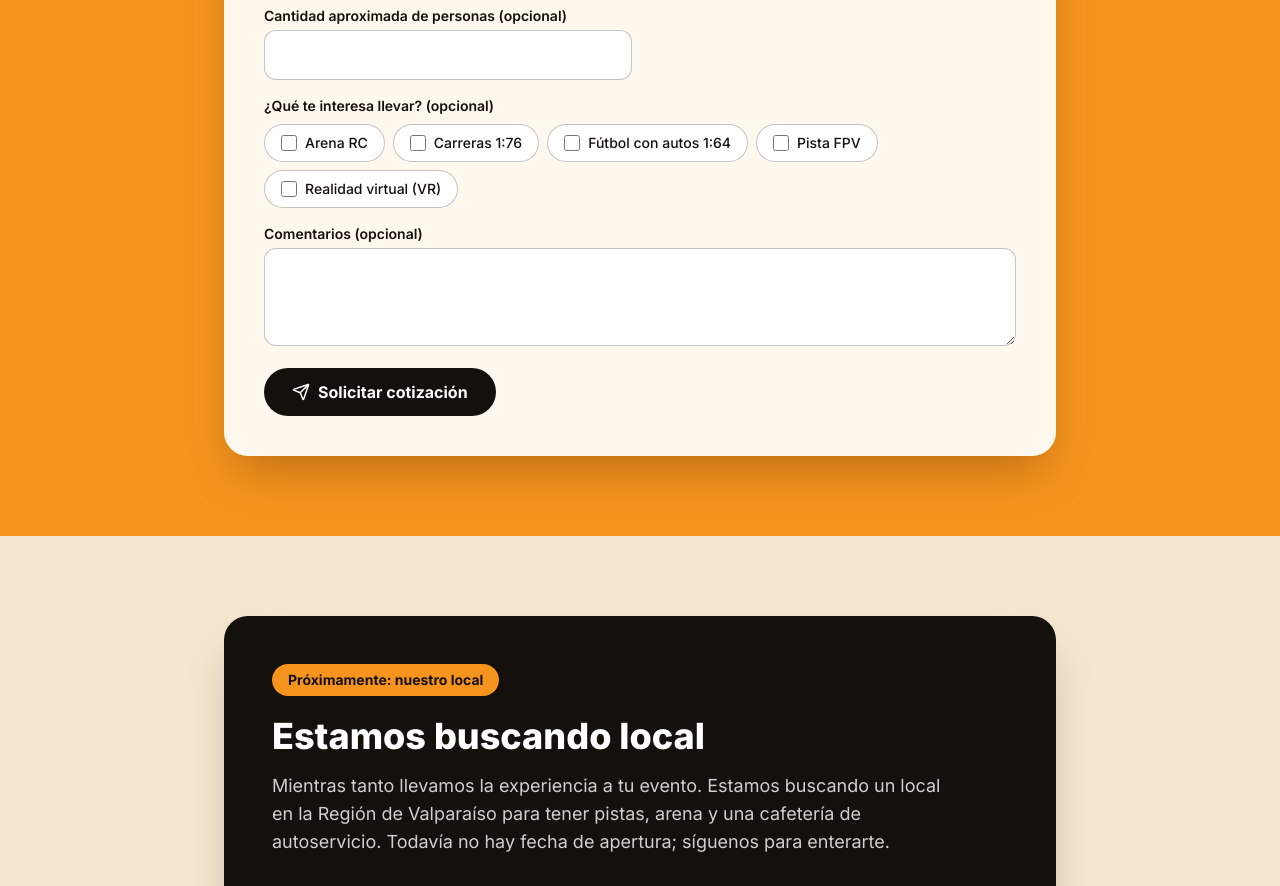
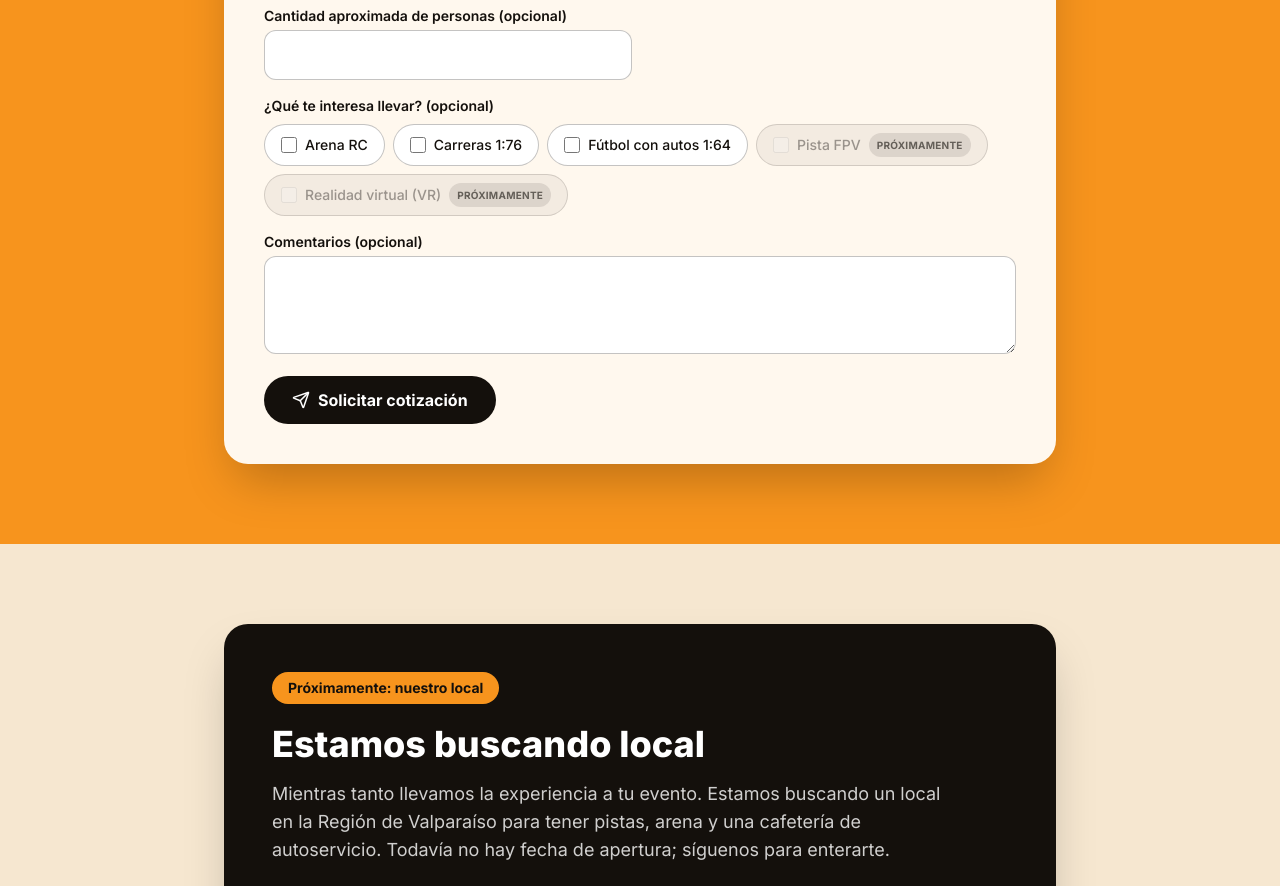
Before and after one commit to alandaf/RC-Arena-Y-Carreras, a React (Vite) app in the folder frontend/: page / in a window 1280 px wide. Shown: the part 4140-5026 px from the top of the page. Built offline with nearby package versions, Linux system fonts and the light colour scheme; no server answers.

Commit message:
Deshabilita opciones de FPV y VR en formulario de cotización como próximamente

```diff
--- a/frontend/src/components/QuoteForm.jsx
+++ b/frontend/src/components/QuoteForm.jsx
@@ -17,11 +17,11 @@ const EVENT_TYPES = [
 ];
 
 const INTERESTS = [
-  'Arena RC',
-  'Carreras 1:76',
-  'Fútbol con autos 1:64',
-  'Pista FPV',
-  'Realidad virtual (VR)',
+  { label: 'Arena RC', disabled: false },
+  { label: 'Carreras 1:76', disabled: false },
+  { label: 'Fútbol con autos 1:64', disabled: false },
+  { label: 'Pista FPV', disabled: true, tag: 'Próximamente' },
+  { label: 'Realidad virtual (VR)', disabled: true, tag: 'Próximamente' },
 ];
 
 const schema = z.object({
@@ -188,13 +188,28 @@ export default function QuoteForm() {
       <fieldset className="sm:col-span-2">
         <legend className="mb-2 text-sm font-semibold text-ink">¿Qué te interesa llevar? (opcional)</legend>
         <div className="flex flex-wrap gap-2">
-          {INTERESTS.map((item) => (
+          {INTERESTS.map(({ label, disabled, tag }) => (
             <label
-              key={item}
-              className="flex cursor-pointer items-center gap-2 rounded-full border border-ink/25 bg-white px-4 py-2 text-sm font-medium text-ink has-[:checked]:border-ink has-[:checked]:bg-primary"
+              key={label}
+              className={`flex items-center gap-2 rounded-full border px-4 py-2 text-sm font-medium transition-colors ${
+                disabled
+                  ? 'cursor-not-allowed border-ink/15 bg-ink/5 text-ink/40 select-none'
+                  : 'cursor-pointer border-ink/25 bg-white text-ink hover:border-ink/50 has-[:checked]:border-ink has-[:checked]:bg-primary'
+              }`}
             >
-              <input type="checkbox" value={item} className="h-4 w-4 accent-ink" {...register('interes')} />
-              {item}
+              <input
+                type="checkbox"
+                value={label}
+                disabled={disabled}
+                className="h-4 w-4 accent-ink disabled:cursor-not-allowed disabled:opacity-40"
+                {...register('interes')}
+              />
+              <span>{label}</span>
+              {tag && (
+                <span className="rounded-full bg-ink/10 px-2 py-0.5 text-[10px] font-bold tracking-wide uppercase text-ink/60">
+                  {tag}
+                </span>
+              )}
             </label>
           ))}
         </div>
```
